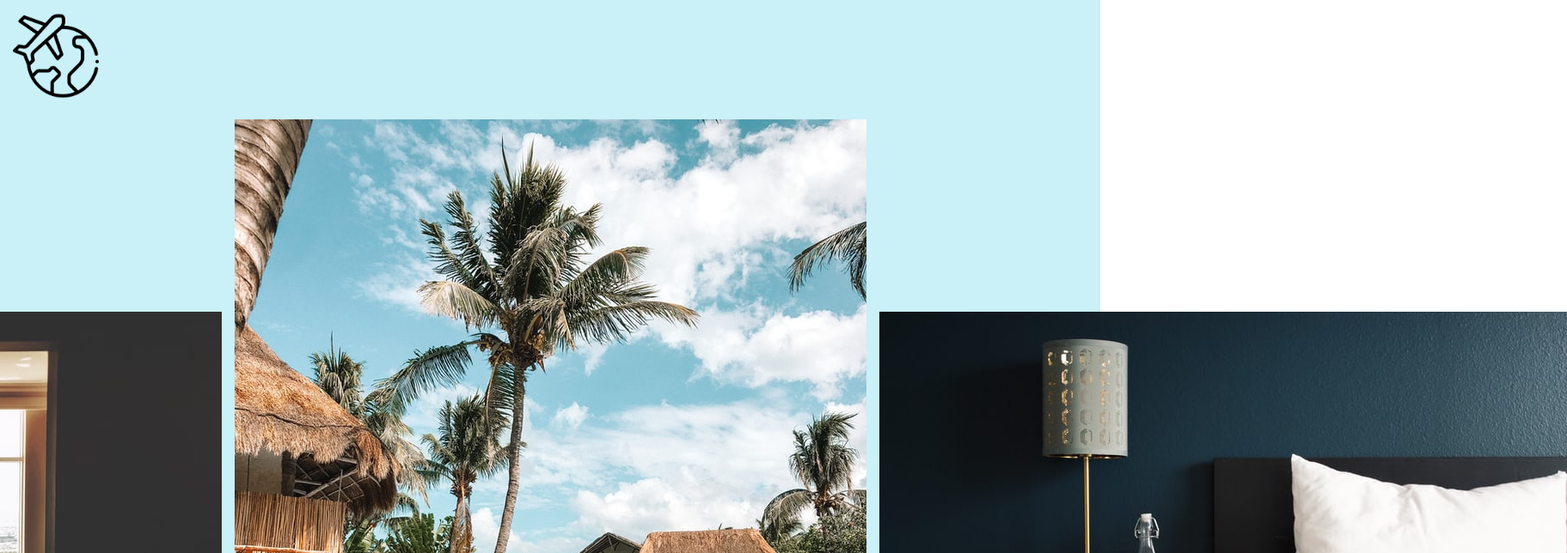
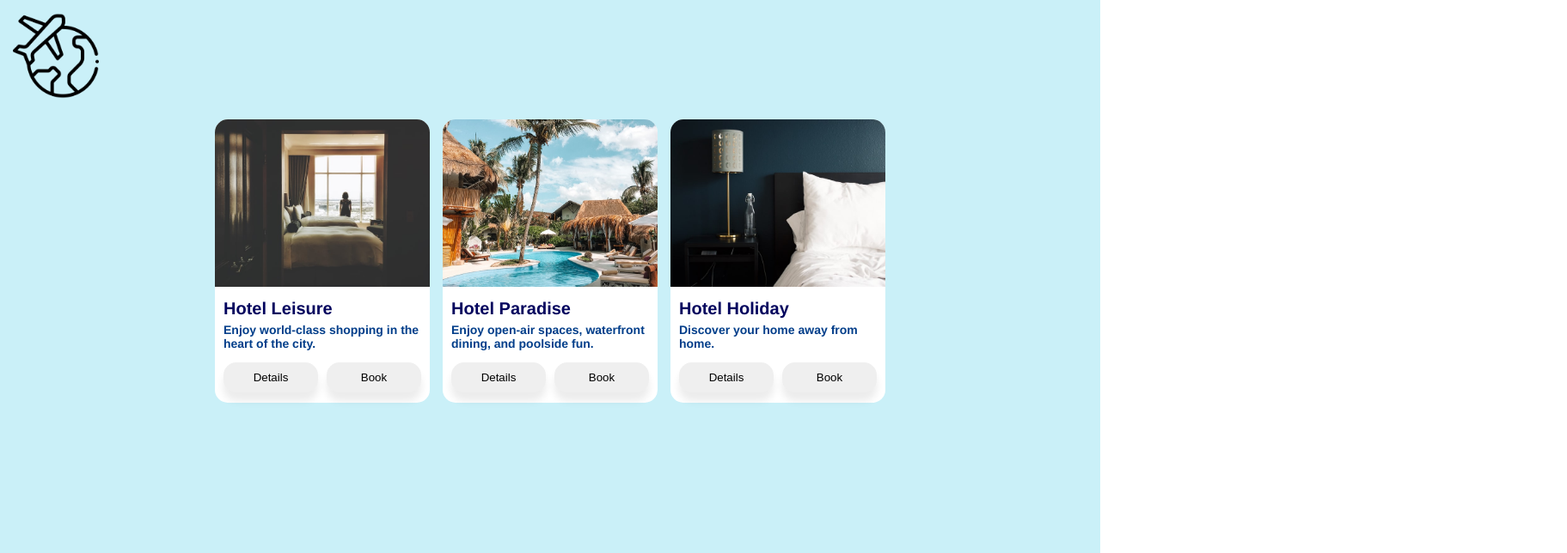
Before and after one commit to fromDreamToGoal/starter-code-CSS-in-JS, a React (Create React App) app: page / in a window 1280 px wide. Shown: the top 644 px of the page at 86% size, 1823 px wide, since content can reach past the window. Built offline with nearby package versions, Linux system fonts and the light colour scheme.

Commit message:
first expirience with styled components

```diff
--- a/src/App.js
+++ b/src/App.js
@@ -1,6 +1,15 @@
 /** @jsxImportSource @emotion/react */
 import logo from "./logo.png";
 import { css } from "@emotion/react";
+import {
+  CardWrapper,
+  ImageWrapper,
+  TextWrapper,
+  TitleWrapper,
+  DescriptionWrapper,
+  ActionsWrapper,
+  Button,
+} from "./styles";
 // import `css`and `ThemeProvider` from "@emotion/react" package
 // import styled components, theming and animation from "./styles.js" file
 
@@ -64,25 +73,21 @@ function App() {
       >
         {hotels.map((hotel) => {
           return (
-            <div
+            <CardWrapper
               key={hotel.id}
             >
-              <img
+              <ImageWrapper
                 src={hotel.src}
                 alt={hotel.alt}/>
-              <div>
-                <h2>{hotel.title}</h2>
-                <h3>{hotel.description}</h3>
-              </div>
-              <div>
-                <button>
-                  Details
-                </button>
-                <button>
-                  Book
-                </button>
-              </div>
-            </div>
+              <TextWrapper>
+                <TitleWrapper>{hotel.title}</TitleWrapper>
+                <DescriptionWrapper>{hotel.description}</DescriptionWrapper>
+              </TextWrapper>
+              <ActionsWrapper>
+                <Button>Details</Button>
+                <Button>Book</Button>
+              </ActionsWrapper>
+            </CardWrapper>
           );
         })}
       </div>
--- a/src/styles.js
+++ b/src/styles.js
@@ -1 +1,57 @@
-// create and export styled components along with the animation and theming
+import styled from "@emotion/styled";
+
+export const CardWrapper = styled.div`
+  width: 250px;
+  height: 325px;
+  background: #fff;
+  border-radius: 15px;
+  padding-bottom: 5px;
+  @media (max-width: 900px) {
+    width: 400px;
+  }
+`;
+
+export const ImageWrapper = styled.img`
+  object-fit: cover;
+  width: 100%;
+  height: 60%;
+  border-radius: 15px 15px 0 0;
+`;
+
+export const TextWrapper = styled.div`
+  padding: 10px;
+  height: 50px;
+`;
+
+export const TitleWrapper = styled.h2`
+  margin: 0;
+  font-size: 20px;
+`;
+
+export const DescriptionWrapper = styled.h3`
+  margin-top: 5px;
+  font-size: 14px;
+  color: #023e8a;
+`;
+
+export const ActionsWrapper = styled.div`
+  margin-left: 10px;
+  padding: 10px 0;
+  display: flex;
+`;
+
+export const Button = styled.button`
+  width: 100%;
+  margin-right: 10px;
+  margin-top: 4px;
+  border: 0;
+  border-radius: 15px;
+  box-shadow: 0 10px 10px rgba(0, 0, 0, 0.08);
+  padding: 10px 0;
+  cursor: pointer;
+  transition: all 0.25s cubic-bezier(0.02, 0.01, 0.47, 1);
+
+  &:hover {
+    box-shadow: 0 15px 15px rgba(0, 0, 0, 0.16);
+  }
+`;
```
